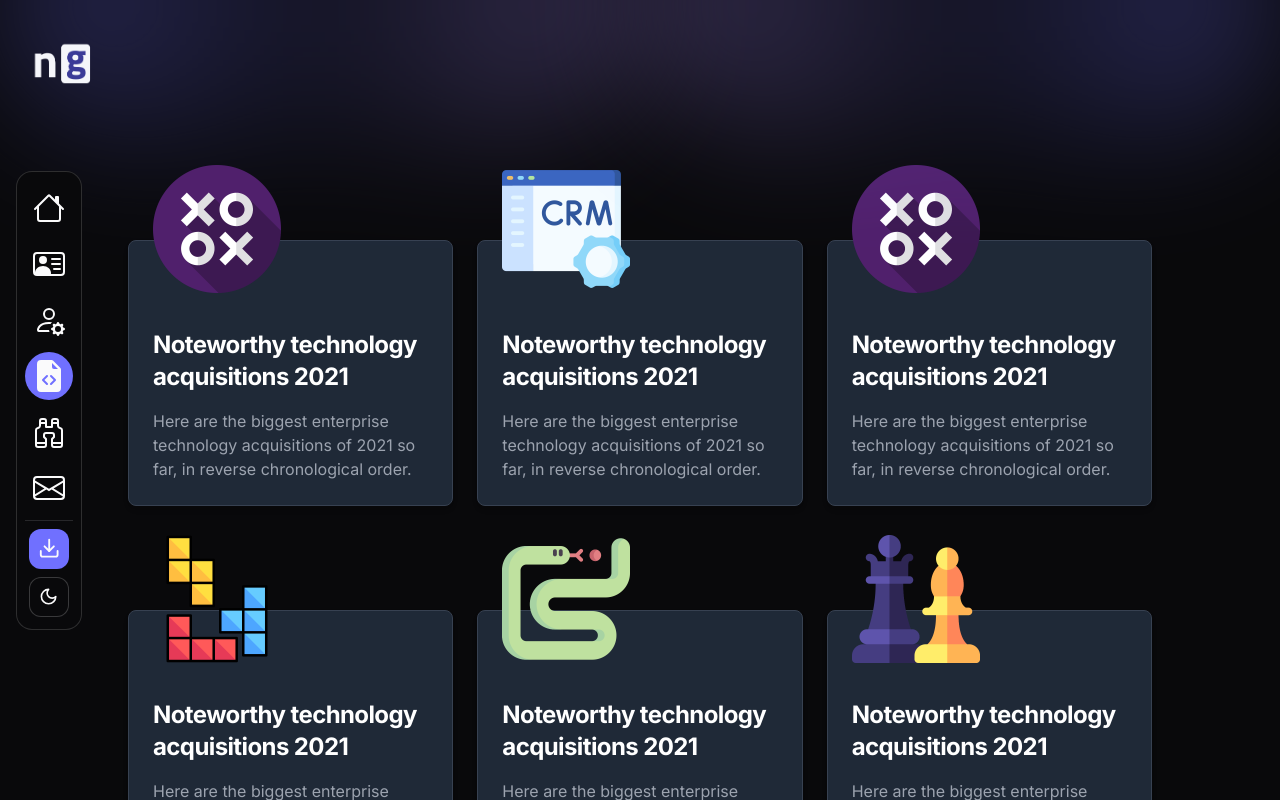
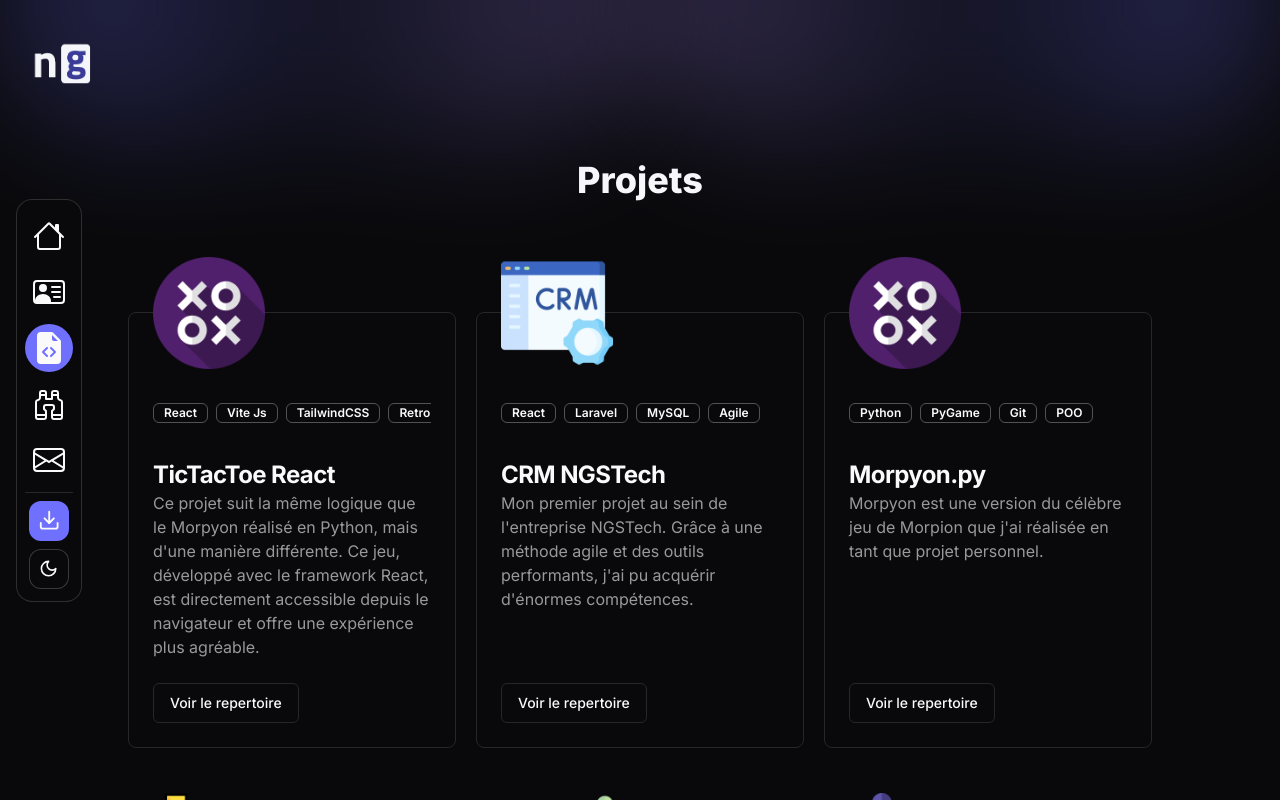
Before and after one commit to nadirgharbi/portfolio-BTS, a React (Vite) app: page /projects in a window 1280 px wide. Shown: the top 800 px of the page. Built offline with nearby package versions, Linux system fonts and the light colour scheme.

Commit message:
change projects page + other style changements

```diff
--- a/src/components/etc/ContactInfo.tsx
+++ b/src/components/etc/ContactInfo.tsx
@@ -3,7 +3,7 @@ import { Card, CardContent, CardDescription, CardFooter, CardHeader, CardTitle }
 export const ContactInfo: React.FC<ContactInfoProps> = ({ icon, label }) => {
 	return (
 		<>
-			<Card>
+			<Card className="bg-default dark:bg-primary relative z-[900]">
 				<CardHeader className="flex gap-2 items-center justify-center">{icon}</CardHeader>
 				<CardContent className="text-center text-sm font-bold">
 					<p>{label}</p>
--- a/src/components/etc/ProjectCard.tsx
+++ b/src/components/etc/ProjectCard.tsx
@@ -1,15 +1,32 @@
-import { Card } from "flowbite-react";
+import { Card, CardContent, CardDescription, CardFooter, CardHeader } from "../ui/card";
 import { Badge } from "../ui/badge";
 import { NavLink } from "react-router-dom";
+import { Button } from "../ui/button";
 
 export const ProjectCard: React.FC<ProjectProps> = ({ title, description, tags, imageUrl, hrefLink, finished }) => {
-  return (
-    <>
-      <Card className="max-w-xs md:max-w-md pt-16 mb-20">
-        <img src={imageUrl} alt={imageUrl} className="w-32 absolute -translate-y-40 lg:-translate-y-52 xl:-translate-y-44" />
-        <h5 className="text-2xl font-bold tracking-tight text-gray-900 dark:text-white">Noteworthy technology acquisitions 2021</h5>
-        <p className="font-normal text-gray-700 dark:text-gray-400">Here are the biggest enterprise technology acquisitions of 2021 so far, in reverse chronological order.</p>
-      </Card>
-    </>
-  );
+	return (
+		<>
+			<Card className="flex flex-col justify-between max-w-md pt-12 mb-20 dark:bg-primary rounded-lg relative z-[900]">
+				<div>
+					<CardHeader>
+						<img src={imageUrl} alt={imageUrl} className="w-28 absolute -translate-y-32" />
+						<div className={"flex overflow-scroll py-3 gap-2"}>
+							{tags.map((tag, key) => (
+								<Badge variant={"outline"}  className="rounded-md text-nowrap border border-primary/30 dark:border-default/30" key={key}>
+									{tag}
+								</Badge>
+							))}
+						</div>
+					</CardHeader>
+					<CardContent>
+						<h5 className="text-2xl font-bold tracking-tight text-primary dark:text-default">{title}</h5>
+						<p className="font-normal text-primary/60 dark:text-default/60">{description}</p>
+					</CardContent>
+				</div>
+				<CardFooter>
+					<Button variant={"outline"}>Voir le repertoire</Button>
+				</CardFooter>
+			</Card>
+		</>
+	);
 };
--- a/src/components/etc/ProjectsGroup.tsx
+++ b/src/components/etc/ProjectsGroup.tsx
@@ -2,7 +2,7 @@ import { ProjectCard } from "./ProjectCard";
 
 export const ProjectsGroup: React.FC<ProjectsProps> = ({ projects }) => {
 	return (
-		<div className={`grid grid-cols-1 lg:grid-cols-3 gap-6`}>
+		<div className={`grid grid-cols-1 md:grid-cols-2 xl:grid-cols-3 gap-2 lg:gap-5 animate-fade-up`}>
 			{projects.map((project, key) => (
 				<ProjectCard {...project} key={key} />
 			))}
--- a/src/components/menu/Header.tsx
+++ b/src/components/menu/Header.tsx
@@ -13,7 +13,6 @@ export const Header = () => {
 	useEffect(() => {
 		const handleScroll = () => {
 			const scrollPosition = window.scrollY;
-			console.log(window.scrollY);
 			const threshold = 500;
 
 			if (scrollPosition > threshold) {
--- a/src/components/menu/Sidebar.tsx
+++ b/src/components/menu/Sidebar.tsx
@@ -25,7 +25,6 @@ export const Sidebar = () => {
 	const sidebarItems = [
 		{ path: "/", label: "Accueil", icon: <BsHouse size={32} />, iconFill: <BsHouseFill size={32} /> },
 		{ path: "/about", label: "À Propos de moi", icon: <BsPersonVcard size={32} />, iconFill: <BsPersonVcardFill size={32} /> },
-		{ path: "/skills", label: "Compétences", icon: <BsPersonGear size={32} />, iconFill: <BsPersonFillGear size={32} /> },
 		{ path: "/projects", label: "Projets", icon: <BsFileEarmarkCode size={32} />, iconFill: <BsFileEarmarkCodeFill size={32} /> },
 		{ path: "/monitoring", label: "Veilles", icon: <BsBinoculars size={32} />, iconFill: <BsBinocularsFill size={32} /> },
 		{ path: "/contact", label: "Contact", icon: <BsEnvelope size={32} />, iconFill: <BsEnvelopeFill size={32} /> },
@@ -45,7 +44,6 @@ export const Sidebar = () => {
 	useEffect(() => {
 		const handleScroll = () => {
 			const scrollPosition = window.scrollY;
-			console.log(window.scrollY);
 			const threshold = 500;
 
 			if (scrollPosition > threshold) {
--- a/src/views/About.tsx
+++ b/src/views/About.tsx
@@ -62,7 +62,7 @@ export const About = () => {
 	}, [experienceNumber]);
 
 	return (
-		<div className="h-full px-6 lg:px-32 py-40 text-primary dark:text-default bg-white dark:bg-primary">
+		<div className={"max-h-full flex flex-col items-center justify-center px-6 lg:px-32 py-40 text-primary dark:text-default bg-white dark:bg-primary"}>
 			{/* PRESENTATION / INTRO */}
 			<div className="flex flex-col-reverse lg:flex-row items-center justify-center gap-20 relative ">
 				{/* Left part */}
@@ -123,7 +123,7 @@ export const About = () => {
 			</div>
 
 			{/* BANNER SCROLLER */}
-			<div className="flex flex-col justify-center items-center gap-10 pt-40 relative w-full md:w-2/3 mx-auto">
+			<div className="flex flex-col justify-center items-center gap-10 pt-20 relative w-full md:w-2/3 mx-auto">
 				<p className="text-2xl lg:text-xl text-center lg:text-start font-bold py-6">Compétences</p>
 				<BannerScroller />
 			</div>
--- a/src/views/Contact.tsx
+++ b/src/views/Contact.tsx
@@ -27,8 +27,8 @@ export const Contact = () => {
 	];
 
 	return (
-		<div className="h-full flex flex-col justify-center items-center px-6 lg:px-32 py-40 space-y-10 text-primary dark:text-default bg-white dark:bg-primary">
-			<p className="text-3xl font-bold text-center">Contactez Moi</p>
+		<div className={"max-h-full flex flex-col items-center justify-center px-6 lg:px-32 py-40 gap-10 text-primary dark:text-default bg-white dark:bg-primary"}>
+			<p className="text-3xl md:text-4xl font-extrabold">Contactez-Moi</p>
 
 			{/* Information */}
 			<div className="w-full lg:w-4/5 animate-fade-up">
@@ -36,7 +36,7 @@ export const Contact = () => {
 			</div>
 
 			<div className="w-full lg:w-4/5 animate-fade-up">
-				<Card className="">
+				<Card className="bg-default dark:bg-primary relative z-[900]">
 					<CardHeader>
 						<CardTitle>Contactez-moi</CardTitle>
 						<CardDescription>Envoyer moi un message pour prendre contact, je vous repondrai brievement.</CardDescription>
--- a/src/views/Projects.tsx
+++ b/src/views/Projects.tsx
@@ -3,11 +3,9 @@ import { projectsData } from "@/lib/data";
 
 export const Projects = () => {
 	return (
-		<div className="flex flex-col items-center justify-center h-full px-4 lg:px-32 py-40 text-primary dark:text-default bg-white dark:bg-primary">
-			{/* <p className="text-4xl font-bold">Projects</p> */}
-			<div className="py-20 ">
-				<ProjectsGroup projects={projectsData} />
-			</div>
+		<div className={"max-h-full flex flex-col items-center justify-center px-6 lg:px-32 py-40 gap-28 text-primary dark:text-default bg-white dark:bg-primary"}>
+			<p className="text-3xl md:text-4xl font-extrabold">Projets</p>
+			<ProjectsGroup projects={projectsData} />
 		</div>
 	);
 };
```
Also changed, not shown: src/lib/data.ts (+2 -10 lines).
